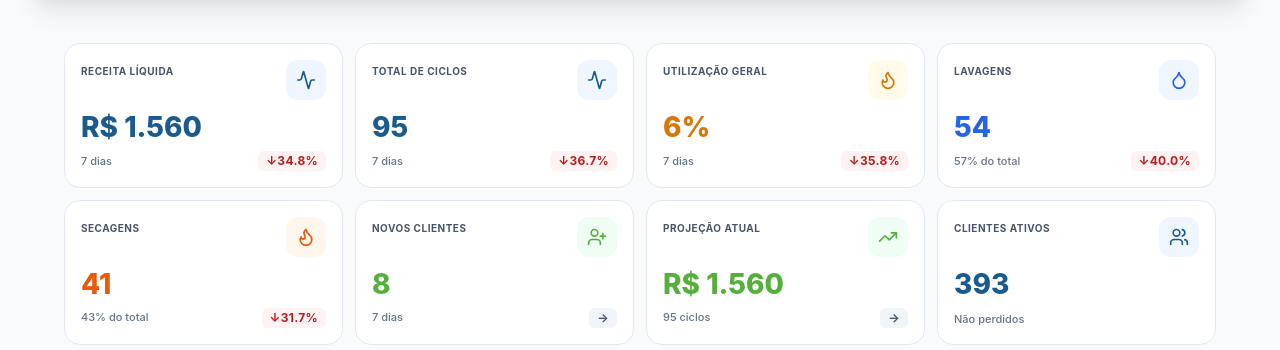
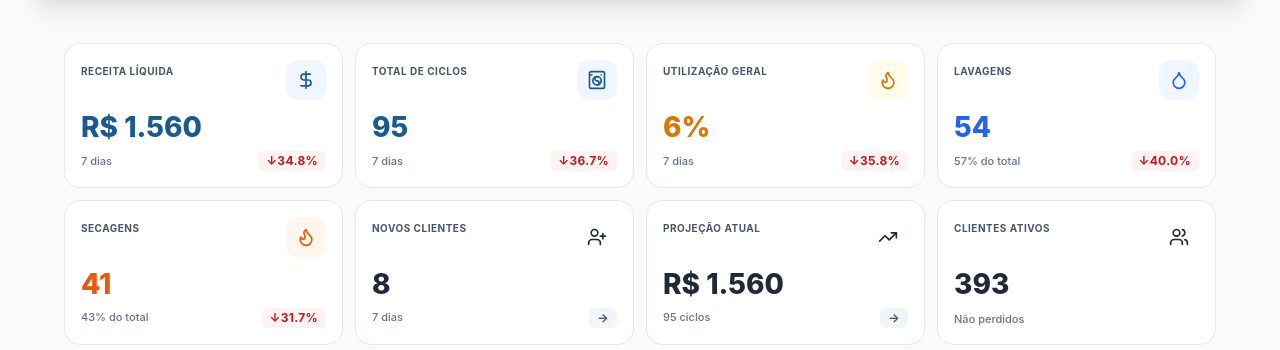
Before and after one commit to lucaslopezpuerta/LavpopBusinessIntelligence, a React (Vite) app: page / in a window 1280 px wide. Shown: the part 158-508 px from the top of the page. Built offline with nearby package versions, Linux system fonts and the light colour scheme; no server answers; the HTML template or start-up script is replaced by a standard one.

Commit message:
feat: add KPICards component to display business and customer KPIs, including a dynamic projection card.

```diff
--- a/src/components/KPICards.jsx
+++ b/src/components/KPICards.jsx
@@ -7,7 +7,7 @@
 // v5.1 (2025-11-21): Projection card positioning
 
 import React, { useMemo } from 'react';
-import { Activity, Users, AlertCircle, Heart, Droplet, Flame, UserPlus, TrendingUp, TrendingDown } from 'lucide-react';
+import { Activity, Users, AlertCircle, Heart, Droplet, Flame, UserPlus, TrendingUp, TrendingDown, DollarSign, WashingMachine } from 'lucide-react';
 import { parseBrDate } from '../utils/dateUtils';
 
 function normalizeDoc(doc) {
@@ -191,7 +191,7 @@ const KPICards = ({ businessMetrics, customerMetrics, salesData, viewMode = 'com
       value: formatCurrency(metricsSource.netRevenue),
       trend: getTrendData(wow.netRevenue),
       subtitle: getTimeSubtitle(),
-      icon: Activity,
+      icon: DollarSign,
       colorClass: 'text-lavpop-blue dark:text-blue-400',
       iconBgClass: 'bg-blue-50 dark:bg-blue-900/50',
       valueClass: 'text-lavpop-blue dark:text-blue-200'
@@ -202,7 +202,7 @@ const KPICards = ({ businessMetrics, customerMetrics, salesData, viewMode = 'com
       value: formatNumber(metricsSource.totalServices),
       trend: getTrendData(wow.totalServices),
       subtitle: getTimeSubtitle(),
-      icon: Activity,
+      icon: WashingMachine,
       colorClass: 'text-lavpop-blue dark:text-blue-400',
       iconBgClass: 'bg-blue-50 dark:bg-blue-900/50',
       valueClass: 'text-lavpop-blue dark:text-blue-200'
@@ -247,9 +247,9 @@ const KPICards = ({ businessMetrics, customerMetrics, salesData, viewMode = 'com
       subtitle: getTimeSubtitle(),
       trend: getTrendData(newClientsData.weekOverWeek),
       icon: UserPlus,
-      colorClass: 'text-lavpop-green dark:text-green-400',
-      iconBgClass: 'bg-green-50 dark:bg-green-900/50',
-      valueClass: 'text-lavpop-green dark:text-green-200'
+      colorClass: 'text-risk-new-600 dark:text-risk-new-400',
+      iconBgClass: 'bg-risk-new-50 dark:bg-risk-new-900/50',
+      valueClass: 'text-risk-new-600 dark:text-risk-new-200'
     },
     {
       id: 'projection',
@@ -258,9 +258,9 @@ const KPICards = ({ businessMetrics, customerMetrics, salesData, viewMode = 'com
       subtitle: projectionSubtitle,
       trend: projectionTrend,
       icon: projectionIcon,
-      colorClass: 'text-lavpop-green dark:text-green-400',
-      iconBgClass: 'bg-green-50 dark:bg-green-900/50',
-      valueClass: 'text-lavpop-green dark:text-green-200'
+      colorClass: 'text-black-900 dark:text-white-400',
+      iconBgClass: 'bg-black-50 dark:bg-white-900/50',
+      valueClass: 'text-black-900 dark:text-white-200'
     },
     {
       id: 'active',
@@ -268,9 +268,9 @@ const KPICards = ({ businessMetrics, customerMetrics, salesData, viewMode = 'com
       value: formatNumber(activeCount),
       subtitle: 'Não perdidos',
       icon: Users,
-      colorClass: 'text-lavpop-blue dark:text-blue-400',
-      iconBgClass: 'bg-blue-50 dark:bg-blue-900/50',
-      valueClass: 'text-lavpop-blue dark:text-blue-200'
+      colorClass: 'text-brown-600 dark:text-brown-400',
+      iconBgClass: 'bg-brown-50 dark:bg-brown-900/50',
+      valueClass: 'text-brown-600 dark:text-brown-200'
     },
     {
       id: 'atrisk',
```
